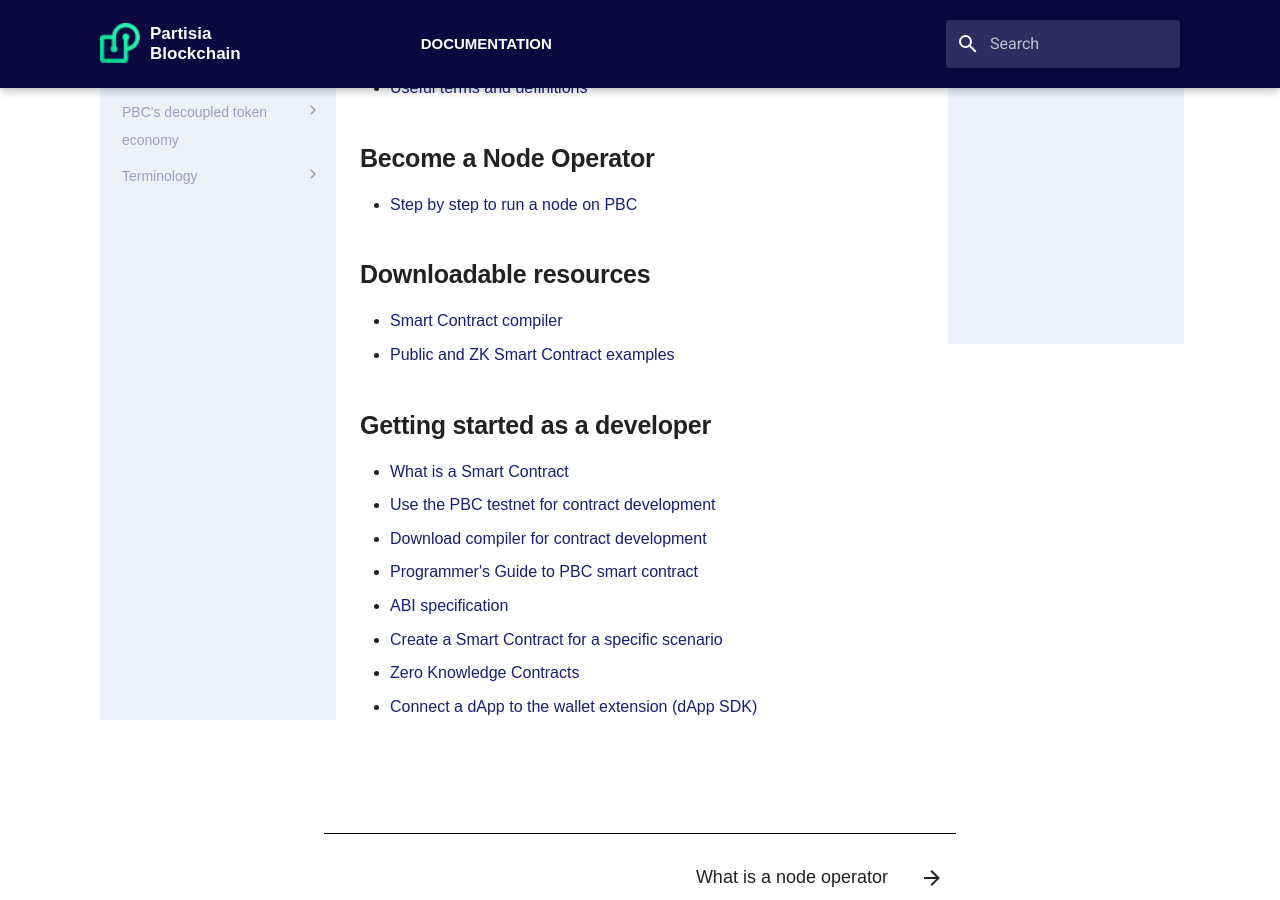
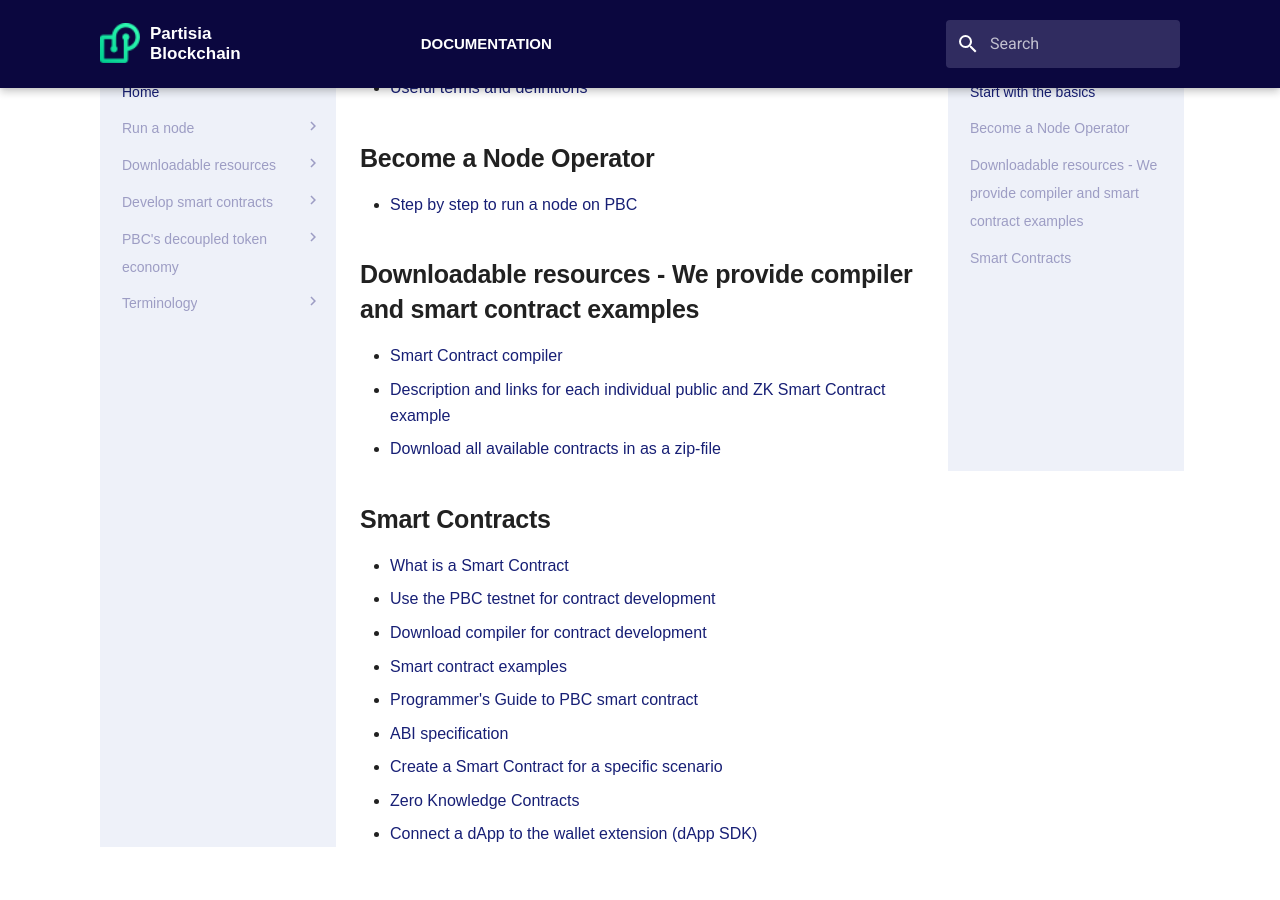
Before and after one commit to 0xSero/partisia-docs, an MkDocs documentation site: the page built from docs/index.md, in a window 1280 px wide and 900 px high, scrolled down 274 px. Built offline with MkDocs 1.6.1 and Material for MkDocs 9.7.7, drawn with Linux system fonts in a browser that asks for light colours; some web fonts are replaced; a script that is not in the unit is left out.

Commit message:
New index page

```diff
--- a/docs/index.md
+++ b/docs/index.md
@@ -11,14 +11,16 @@
 
 - [Step by step to run a node on PBC](operator-0-introduction.md)
 
-## Downloadable resources
+## Downloadable resources - We provide compiler and smart contract examples
 - [Smart Contract compiler](download-compiler.md)
-- [Public and ZK Smart Contract examples](LINK_TO_RUST_EXAMPLE_CONTRACTS)
+- [Description and links for each individual public and ZK Smart Contract example](combi-innovation.md)
+- [Download all available contracts in as a zip-file](LINK_TO_RUST_EXAMPLE_CONTRACTS)
 
-## Getting started as a developer
+## Smart Contracts
 - [What is a Smart Contract](contract-development.md)
 - [Use the PBC testnet for contract development](testnet.md)
 - [Download compiler for contract development](download-compiler.md)
+- [Smart contract examples](combi-innovation.md)
 - [Programmer's Guide to PBC smart contract](programmers_guide.md)
 - [ABI specification](abiv.md)
 - [Create a Smart Contract for a specific scenario](voting-contract.md)
```
